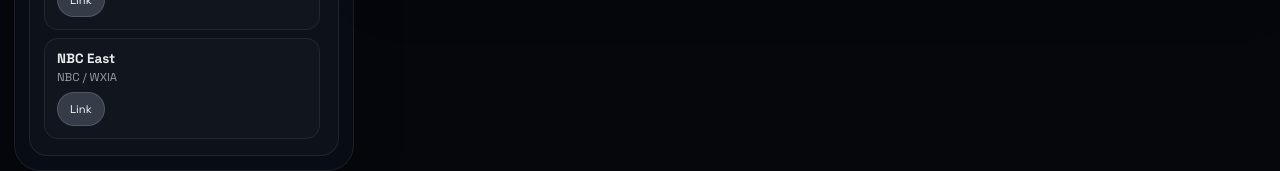
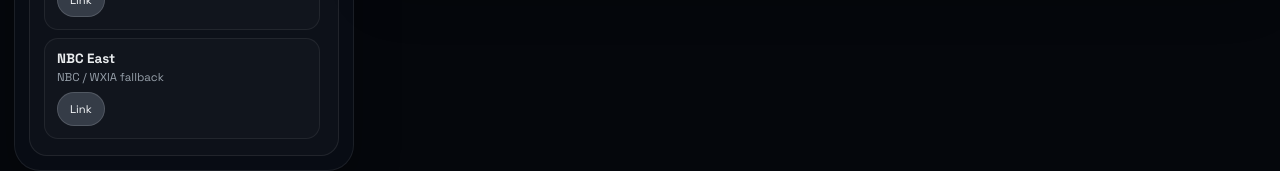
Before and after one commit to FabioSilverio/iptv-pages-hub, a Preact app: page / in a window 1280 px wide. Shown: the part 2580-2751 px from the top of the page. Built offline with nearby package versions, Linux system fonts and the light colour scheme; no server answers.

Commit message:
Use NBC fallback embed

```diff
--- a/src/app.tsx
+++ b/src/app.tsx
@@ -136,10 +136,9 @@
     id: 'nbc-east',
     name: 'NBC East',
     href: 'https://www.nbc.com/live?brand=nbc&callsign=WXIA',
-    note: 'Feed DASH oficial da NBC East capturado do player autenticado da NBC e reproduzido direto no browser.',
-    source: 'NBC / WXIA',
-    streamUrl: 'https://g001-live-us-cmaf-prd-cf.pcdn03.cssott.com/Content/CMAF_OL2-CTR-4s/Live/channel(WXIA)/master.mpd?audio=all&subtitle=all&forcedNarrative=true',
-    playbackEngine: 'dash',
+    note: 'Embed alternativo do NBC East/WXIA usado como fallback porque a origem oficial da NBC recusou o playback fora do nbc.com.',
+    source: 'NBC / WXIA fallback',
+    embedUrl: 'https://dlstreams.top/stream/stream-53.php',
   },
   {
     id: 'cbs-news-247',
```
